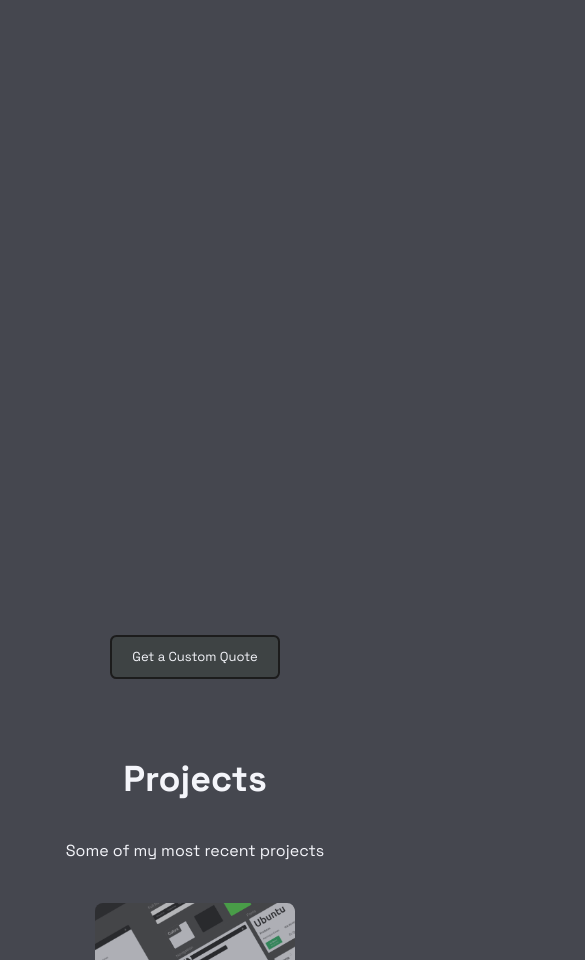
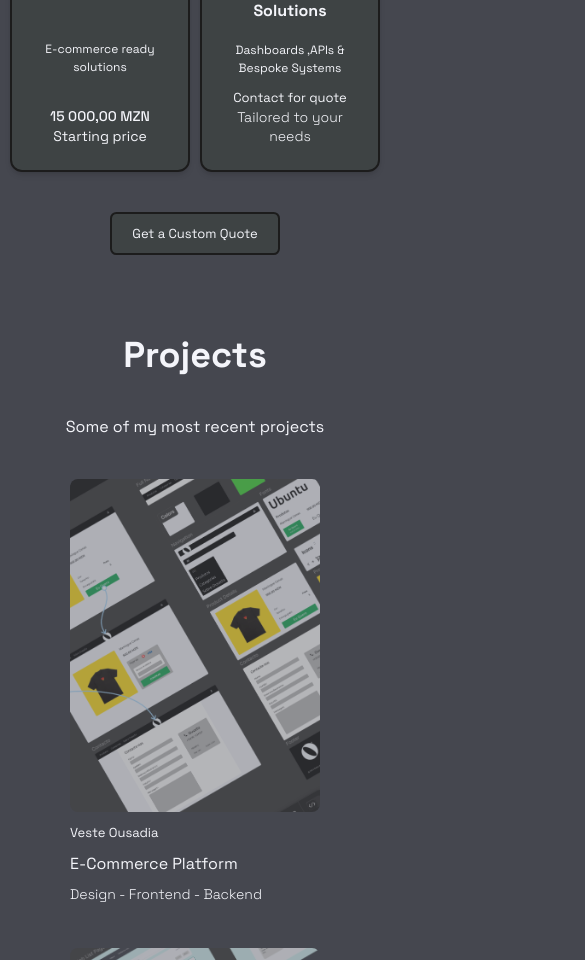
Before and after one commit to ArcidesFerrao/webstudio, a Next.js app: page / in a window 390 px wide. Shown: the part 1040-2000 px from the top of the page, 585 px wide, since content can reach past the window. Built offline with nearby package versions, Linux system fonts and the light colour scheme.

Commit message:
responsiveness

```diff
--- a/src/app/components/About.tsx
+++ b/src/app/components/About.tsx
@@ -6,7 +6,7 @@ export const About = () => (
   <section id="about" className="about flex flex-col items-center p-10 gap-5">
     <h2 className="text-4xl font-bold bg-clip-text ">About Me</h2>
     <div className="flex flex-col gap-5">
-      <div className="flex gap-5 items-center">
+      <div className="about-container flex gap-5 items-center">
         <div className="flex flex-col gap-5">
           <p className="flex gap-1">
             I&apos;m <b> Arcides Ferrao,</b> full-stack developer from Maputo
@@ -34,7 +34,7 @@ export const About = () => (
           />
         </div>
       </div>
-      <div>
+      <div className="button-github h-fit">
         <Link href="https://github.com/ArcidesFerrao" target="blank">
           <span>See more on GitHub</span>
         </Link>
--- a/src/app/components/Footer.tsx
+++ b/src/app/components/Footer.tsx
@@ -2,9 +2,9 @@ import Image from "next/image";
 import Link from "next/link";
 
 export const Footer = () => (
-  <>
+  <section className="w-full">
     <footer className="w-full flex items-center space-x-8 justify-center py-8 my-10">
-      <div>
+      <div className="m-0">
         <Image
           src="/assets/logo-ws3.png"
           width={180}
@@ -23,5 +23,5 @@ export const Footer = () => (
         </div>
       </div>
     </footer>
-  </>
+  </section>
 );
--- a/src/app/components/Projects.tsx
+++ b/src/app/components/Projects.tsx
@@ -8,8 +8,8 @@ export const Projects = () => {
     >
       <h2 className="text-4xl font-bold bg-clip-text ">Projects</h2>
       <p className="max-w-md text-center">Some of my most recent projects</p>
-      <div className="grid grid-cols-1 md:grid-cols-3 w-full max-w-4xl">
-        <div className="max-w-fit justify-self-center ">
+      <div className="projects-container flex w-full gap-2 justify-between max-w-4xl">
+        <div className="project-card max-w-fit justify-self-center ">
           <Image
             src="/assets/ousadia.png"
             alt="picture"
@@ -29,7 +29,7 @@ export const Projects = () => {
             </p>
           </div>
         </div>
-        <div className="max-w-fit justify-self-center ">
+        <div className="project-card max-w-fit justify-self-center ">
           <Image
             src="/assets/djopa.png"
             alt="picture"
@@ -45,7 +45,7 @@ export const Projects = () => {
             </p>
           </div>
         </div>
-        <div className="max-w-fit justify-self-center ">
+        <div className="project-card max-w-fit justify-self-center ">
           <Image
             src="/assets/clock-timer.png"
             alt="picture"
--- a/src/app/components/Services.tsx
+++ b/src/app/components/Services.tsx
@@ -9,7 +9,7 @@ export const Services = () => (
     <p className="  max-w-md text-center">
       Tailored digital solutions to grow your business
     </p>
-    <div className="grid grid-cols-1 md:grid-cols-4 gap-6 w-full max-w-4xl">
+    <div className="services-container flex justify-between w-full max-w-4xl">
       <div className="card p-6 rounded-xl shadow-md hover:shadow-xl transition-shadow text-center ">
         <h3 className="mb-2">Landing Pages</h3>
         <p>High-converting single page experiences</p>
@@ -35,7 +35,7 @@ export const Services = () => (
           <h4 className="text-xs  ">Starting price</h4>
         </div>
       </div>
-      <div className="card p-6 rounded-xl shadow-md hover:shadow-xl transition-shadow ">
+      <div className="custom-service card p-6 rounded-xl shadow-md hover:shadow-xl transition-shadow ">
         <h3 className="text-xl font-semibold mb-2 ">Custom Solutions</h3>
         <p>Dashboards ,APIs & Bespoke Systems</p>
         <div>
--- a/src/app/globals.css
+++ b/src/app/globals.css
@@ -211,3 +211,62 @@ a {
 .about img {
   border-radius: 4rem;
 }
+
+@media (max-width: 840px) and (min-width: 501px) {
+  .homepage {
+    max-width: 600px;
+  }
+}
+
+@media (max-width: 840px) {
+  .card {
+    align-self: center;
+    justify-self: center;
+  }
+
+  .services-container {
+    display: grid;
+
+    grid-template-columns: 50% 50%;
+    row-gap: 2.5rem;
+    align-items: center;
+  }
+
+  .projects-container {
+    flex-flow: wrap;
+    row-gap: 2.5rem;
+  }
+
+  .projects-container img {
+    width: 250px;
+  }
+
+  .about-container {
+    flex-direction: column-reverse;
+    text-align: center;
+    height: fit-content;
+  }
+
+  .button-github {
+    align-self: center;
+  }
+}
+
+@media (max-width: 500px) {
+  nav {
+    display: none;
+  }
+  footer {
+    flex-direction: column-reverse;
+    justify-content: center;
+    align-items: center;
+    gap: 1rem;
+  }
+  .homepage {
+    max-width: 380px;
+  }
+
+  .projects-container {
+    justify-content: center;
+  }
+}
```
